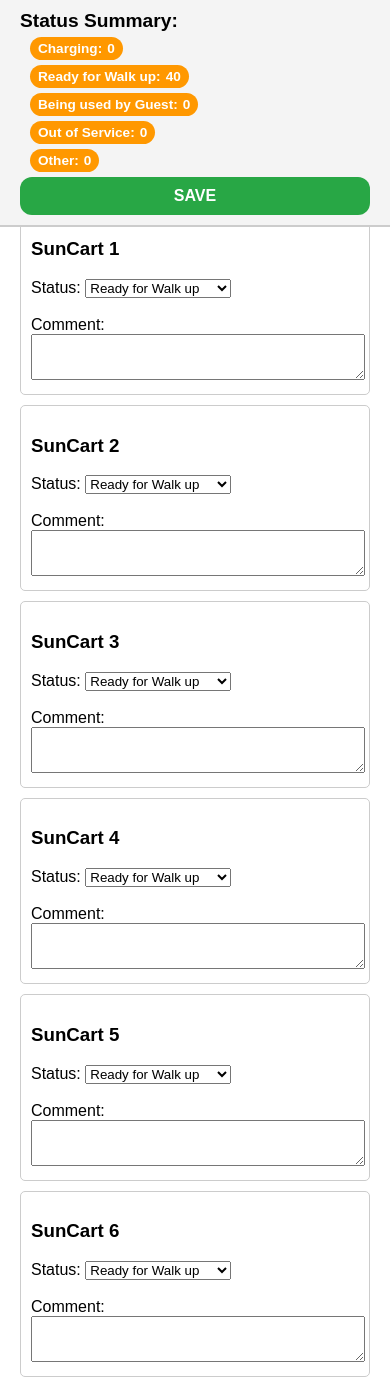
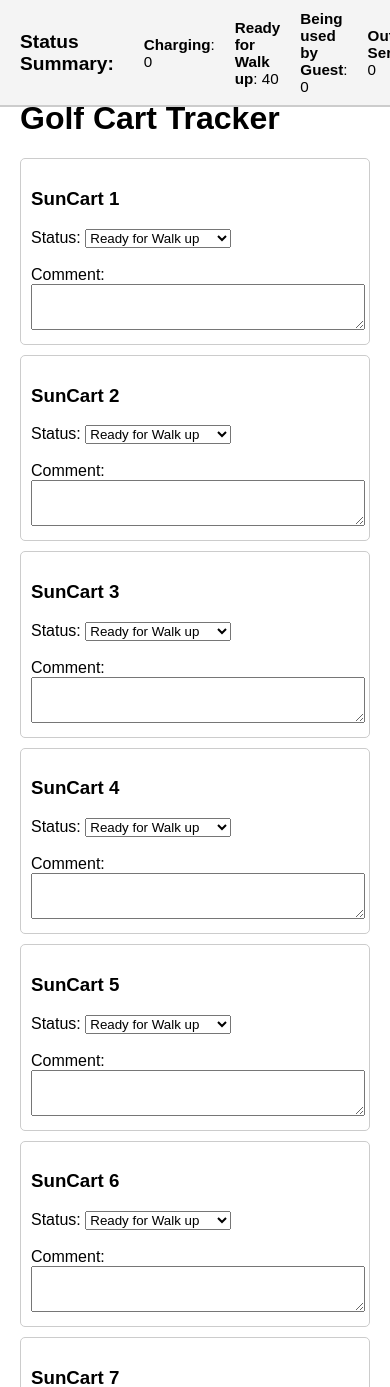
Before and after one commit to ojavier0506-ui/golf_carts, a Flask app: page / in a window 390 px wide. Shown: the top 1387 px of the page. Run offline with Flask 3, Linux system fonts and the light colour scheme; parts of the project's set-up code (start-up, migrations or seed data) failed here and were passed over.

Commit message:
Update index.html

```diff
--- a/templates/index.html
+++ b/templates/index.html
@@ -9,7 +9,7 @@
         .cart { border: 1px solid #ccc; padding: 10px; margin: 10px 0; border-radius: 5px; }
         textarea { width: 100%; height: 40px; }
 
-        /* Fixed summary bar */
+        /* Barra fija de resumen */
         .fixed-summary {
             position: fixed;
             top: 0;
@@ -20,102 +20,28 @@
             border-bottom: 2px solid #ccc;
             z-index: 1000;
             display: flex;
-            flex-wrap: wrap;
-            justify-content: flex-start;
+            justify-content: space-around;
             align-items: center;
-            gap: 10px;
         }
 
         .fixed-summary h2 { margin: 0 20px 0 0; font-size: 1.2em; }
+        .fixed-summary .status-item { margin: 0 10px; font-size: 0.95em; cursor: pointer; }
 
-        /* Categories buttons */
-        .status-item {
-            margin: 0 10px;
-            font-size: 0.95em;
-            cursor: pointer;
-            background-color: #ff9800; /* Naranja */
-            color: white;
-            padding: 5px 12px;
-            border-radius: 12px;
-            text-decoration: none;
-            font-weight: bold;
-            transition: background-color 0.2s;
-            display: flex;
-            align-items: center;
-        }
-
-        .status-item:hover {
-            background-color: #e68900;
-        }
-
-        .count-number { margin-left: 5px; }
-
-        body { margin-top: 150px; }
-
-        /* Modal */
-        .modal {
-            display: none;
-            position: fixed;
-            z-index: 2000;
-            left: 0; top: 0; width: 100%; height: 100%;
-            overflow: auto; background-color: rgba(0,0,0,0.4);
-        }
-
-        .modal-content {
-            background-color: #fefefe; margin: 15% auto; padding: 20px; border: 1px solid #888;
-            width: 80%; max-width: 400px; border-radius: 8px; text-align: center;
-        }
-
-        .modal-content button { margin-top: 15px; padding: 5px 15px; }
-
-        /* SAVE button at top */
-        .save-top {
-            margin-left: 20px;
-            padding: 10px 20px;
-            border-radius: 12px;
-            background-color: #28a745;
-            color: white;
-            border: none;
-            cursor: pointer;
-            font-weight: bold;
-            font-size: 1em;
-        }
-
-        .save-top:hover {
-            background-color: #218838;
-        }
-
-        /* Responsive */
-        @media screen and (max-width: 600px) {
-            .fixed-summary {
-                flex-direction: column;
-                align-items: flex-start;
-                gap: 5px;
-            }
-            .status-item {
-                font-size: 0.85em;
-                padding: 4px 8px;
-            }
-            .save-top {
-                margin-left: 0;
-                width: 100%;
-                text-align: center;
-            }
-        }
+        body { margin-top: 100px; } /* Espacio para la barra fija */
     </style>
 </head>
 <body>
     <h1>Golf Cart Tracker</h1>
 
-    <!-- Fixed summary bar with SAVE button -->
+    <!-- Barra de resumen fija -->
     <div class="fixed-summary">
         <h2>Status Summary:</h2>
         {% for status, count in counts.items() %}
-            <div class="status-item" data-status="{{status}}" onclick="showCategory('{{status}}')">
-                <strong>{{status}}</strong>: <span class="count-number">{{count}}</span>
+            <div class="status-item" onclick="showCategory('{{status}}')">
+                <strong>{{status}}</strong>: {{count}}
             </div>
         {% endfor %}
-        <button class="save-top" onclick="saveChanges()">SAVE</button>
+        <button onclick="document.getElementById('cart-form').submit();">Save Changes</button>
     </div>
 
     <form id="cart-form" method="POST">
@@ -136,8 +62,8 @@
     </form>
 
     <!-- Modal -->
-    <div id="category-modal" class="modal">
-        <div class="modal-content">
+    <div id="category-modal" style="display:none; position:fixed; z-index:2000; left:0; top:0; width:100%; height:100%; overflow:auto; background-color: rgba(0,0,0,0.4);">
+        <div style="background-color:#fff; margin:15% auto; padding:20px; border:1px solid #888; width:80%; max-width:400px; border-radius:8px; text-align:center;">
             <h3 id="modal-title"></h3>
             <ul id="modal-list"></ul>
             <button onclick="closeModal()">OK</button>
@@ -145,9 +71,6 @@
     </div>
 
     <script>
-        const form = document.getElementById('cart-form');
-
-        // Show modal with SunCarts of selected status
         function showCategory(status) {
             fetch(`/category/${status}`)
             .then(response => response.json())
@@ -167,44 +90,6 @@
         function closeModal() {
             document.getElementById('category-modal').style.display = 'none';
         }
-
-        // SAVE button functionality
-        function saveChanges() {
-            fetch('/', {
-                method: 'POST',
-                body: new FormData(form)
-            })
-            .then(response => {
-                alert("Changes have been saved successfully!");
-                updateCounts();
-            });
-        }
-
-        // Update counts live without breaking buttons
-        function updateCounts() {
-            const counts = {};
-            {% for status in status_options %}
-                counts["{{status}}"] = 0;
-            {% endfor %}
-
-            {% for cart in carts %}
-                const status = form.elements["status_{{cart}}"].value;
-                counts[status]++;
-            {% endfor %}
-
-            document.querySelectorAll('.status-item').forEach(el => {
-                const status = el.getAttribute('data-status');
-                el.querySelector('.count-number').innerText = counts[status];
-            });
-        }
-
-        // Add event listeners to selects
-        form.querySelectorAll('select').forEach(select => {
-            select.addEventListener('change', updateCounts);
-        });
-
-        // Initial update
-        updateCounts();
     </script>
 
 </body>
```
